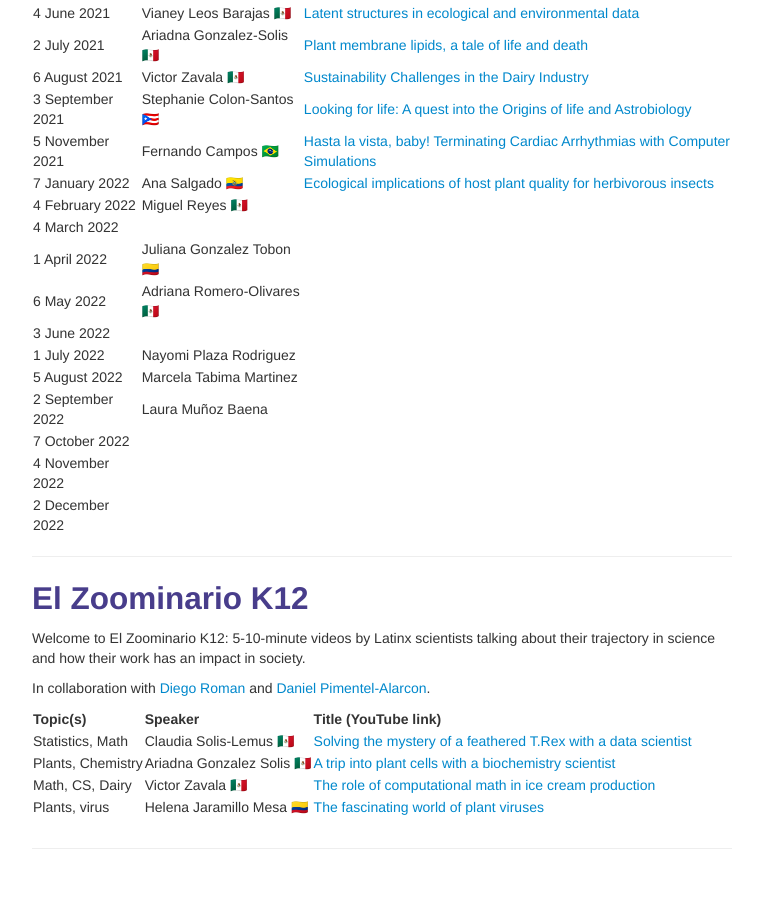
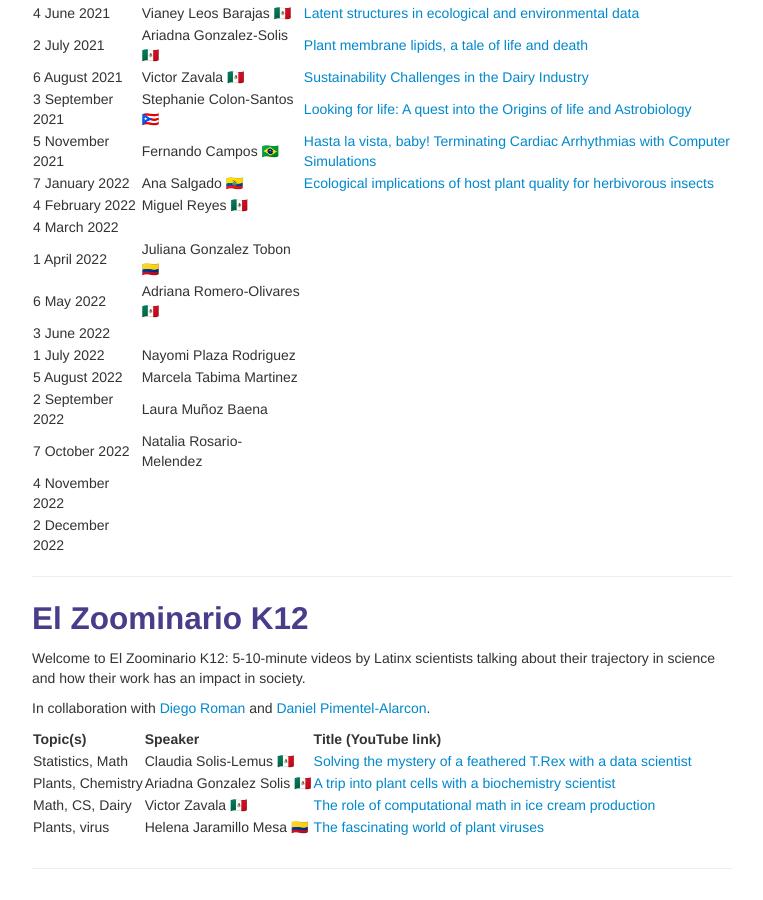
Before and after one commit to solislemuslab/solislemuslab.github.io, a Jekyll site: the page built from pages/talks.md, in a window 1280 px wide and 900 px high, scrolled down 3955 px. Shown: the whole window, without its empty margins (258-1021 px from the left). Built offline with Jekyll 4.4.1, drawn with Linux system fonts in a browser that asks for light colours.

```diff
--- a/pages/talks.md
+++ b/pages/talks.md
@@ -274,7 +274,7 @@
 | 1 July 2022 | Nayomi Plaza Rodriguez | |
 | 5 August 2022 | Marcela Tabima Martinez | |
 | 2 September 2022 | Laura Muñoz Baena | |
-| 7 October 2022 |  | |
+| 7 October 2022 | Natalia Rosario-Melendez | |
 | 4 November 2022 |  | |
 | 2 December 2022 |  | |
 
```
